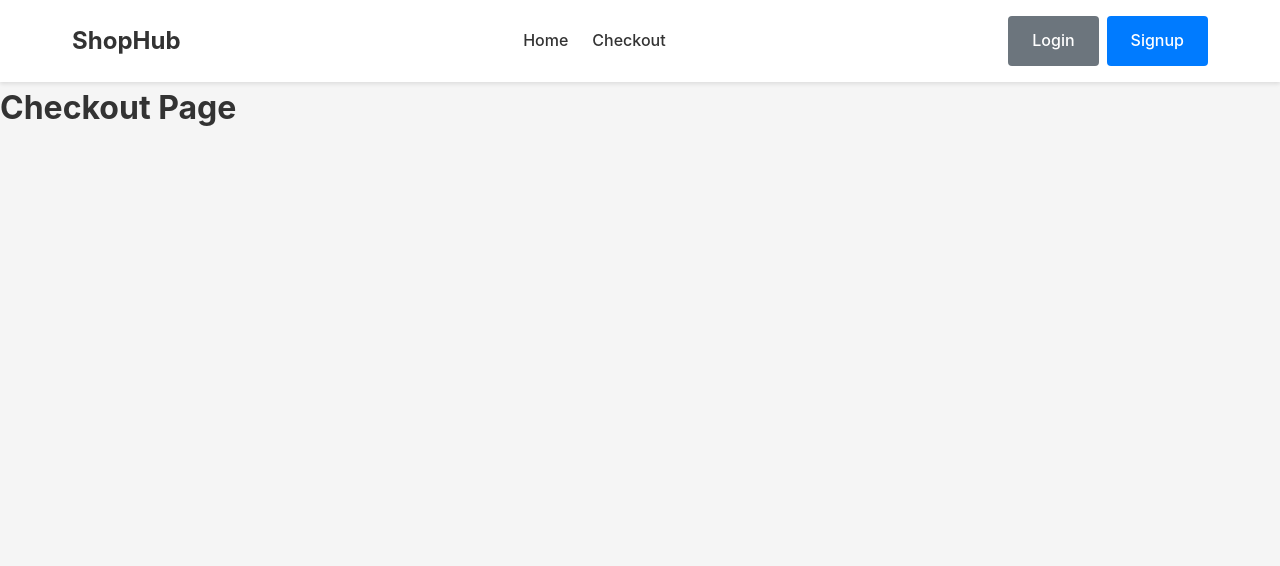
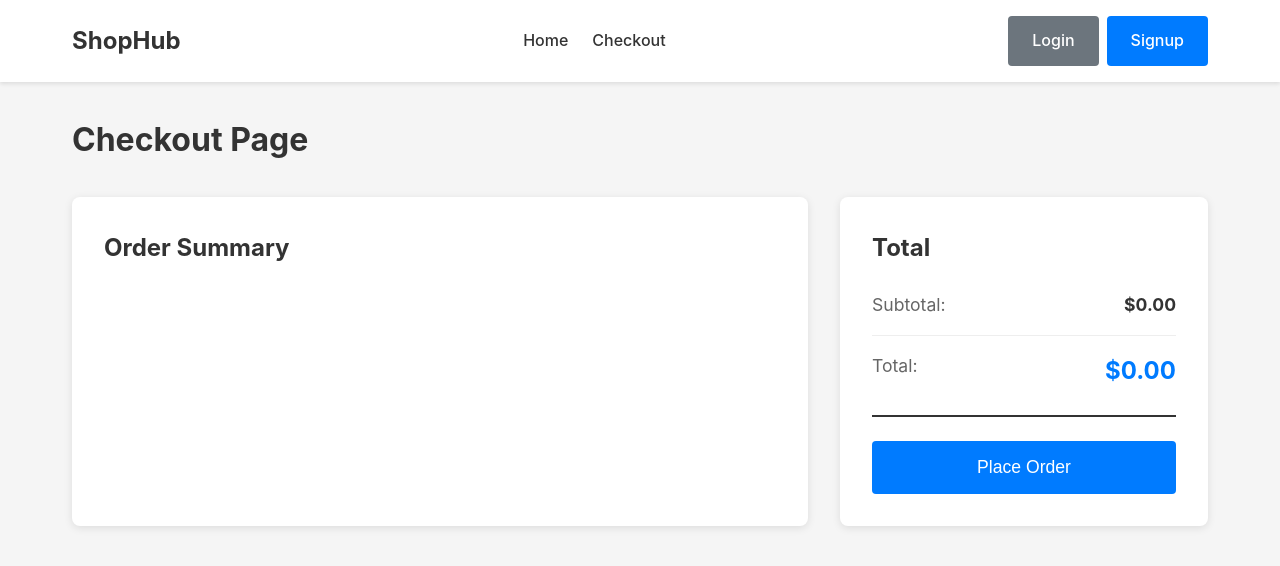
Before and after one commit to HenokSebsibe/ECOMEXPRESS, a React (Vite) app: page /checkout in a window 1280 px wide. Shown: the top 566 px of the page. Built offline with nearby package versions, Linux system fonts and the light colour scheme.

Commit message:
Code Finished

```diff
--- a/src/assets/pages/Checkout.jsx
+++ b/src/assets/pages/Checkout.jsx
@@ -1,7 +1,73 @@
+import { useCart } from "../../context/cartContent";
+
 export default function Checkout() {
+    const {getCartItemsWithProducts, removeFromCart, updateQuantity, getCartTotal} = useCart();
+
+    const cartItems = getCartItemsWithProducts();
+    const total = getCartTotal();
+
+    const placeOrder = () => {
+        alert('Order placed successfully!');
+        // Here you could clear the cart or navigate to a confirmation page
+    };
+
     return (
-        <div >
-        <h1>Checkout Page</h1>
+        <div className="page">
+            <div className="container">
+                <h1 className="page-title">Checkout Page</h1>
+                <div className="checkout-container">
+                    <div className="checkout-items">
+                        <h2>Order Summary</h2>
+                     {cartItems.map((item) =>(
+                        <div key={item.productId} className="checkout-item">
+                        <img src={item.product.image}
+                        alt={item.product.name}
+                        className="checkout-item-image"
+                        />
+                        <div className="checkout-item-details">
+                            <h3 className="checkout-item-name">{item.product.name}</h3>
+                            <p className="checkout-item-price">
+                                ${item.product.price} each
+                            </p>
+                        </div>
+                            <div className="checkout-item-controls">
+                                <div className="quantity-controls">
+                                    <button className="quantity-buttons" onClick={() => updateQuantity(item.productId, item.quantity - 1)}>-</button>
+                                    <span className="quantity-value">{item.quantity}</span>
+                                    <button className="quantity-button" onClick={() => updateQuantity(item.productId, item.quantity + 1)}>+</button>
+                                </div>
+                                <p className="checkout-item-total">
+                                    Total: ${(item.product.price * item.quantity).toFixed(2)}
+                                </p>
+                                <button className="btn btn-secondary btn-small" onClick={() => removeFromCart(item.productId)}>
+                                    Remove
+                                </button>
+                            </div>
+                        </div>
+                    ))}
+                    </div>
+                    <div className="checkout-summary">
+            <h2 className="checkout-section-title">Total</h2>
+            <div className="checkout-total">
+              <p className="checkout-total-label">Subtotal:</p>
+              <p className="checkout-total-value">${total.toFixed(2)}</p>
+            </div>
+            <div className="checkout-total">
+              <p className="checkout-total-label">Total:</p>
+              <p className="checkout-total-value checkout-total-final">
+                ${total.toFixed(2)}
+              </p>
+            </div>
+            <button
+              className="btn btn-primary btn-large btn-block"
+              onClick={placeOrder}
+            >
+              Place Order
+            </button>
+
+                    </div>
+                </div>
+            </div>
         </div>
     );
 }
--- a/src/context/cartContent.jsx
+++ b/src/context/cartContent.jsx
@@ -1,4 +1,5 @@
 import { createContext, useState, useContext } from "react";
+import { getProductById } from "../data/products";
 
   export const CartContext = createContext(null);
 
@@ -15,7 +16,33 @@ export default function CartProvider({ children }) {
         setCartItems([...cartItems, { productId, quantity: 1 }]);
       }
     }
-    return <CartContext.Provider value={{ cartItems, addToCart }}>
+
+    function removeFromCart(productId) {
+      setCartItems(cartItems.filter(item => item.productId !== productId));
+    }
+
+    function updateQuantity(productId, quantity){
+      if (quantity <= 0) {
+        removeFromCart(productId);
+        return;
+      }
+      setCartItems(cartItems.map(item => item.productId === productId ?
+        { ...item , quantity } : item));
+    }
+
+    function getCartItemsWithProducts(){
+      return cartItems.map(item =>({...item, product: getProductById (item.productId)})).filter(item => item.product);
+    }
+
+  function getCartTotal() {
+    const total = cartItems.reduce((total, item) => {
+      const product = getProductById(item.productId);
+      return total + (product ? product.price * item.quantity : 0);
+    }, 0);
+    return total;
+  }
+
+    return <CartContext.Provider value={{ cartItems, addToCart , getCartItemsWithProducts, removeFromCart, updateQuantity,getCartTotal}}>
       {children}
     </CartContext.Provider>
   }
```
Also changed, not shown: src/assets/pages/ProductsDetail.jsx.jsx (line endings or trailing spaces).
